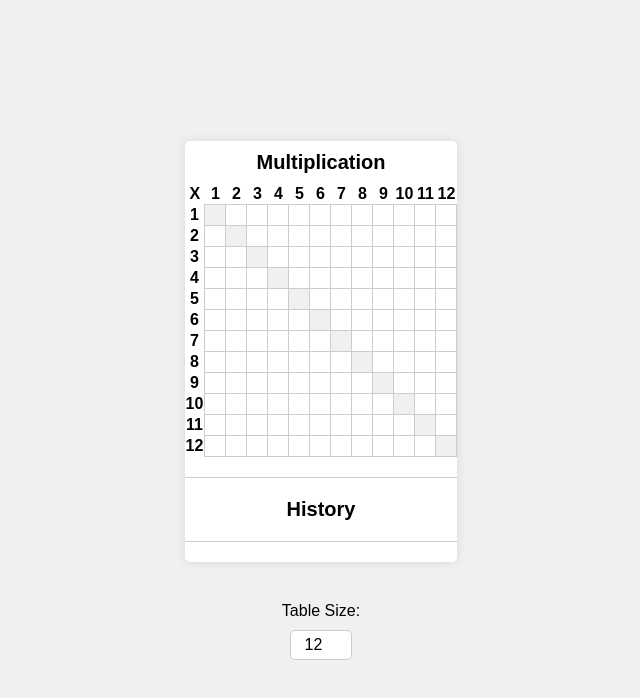
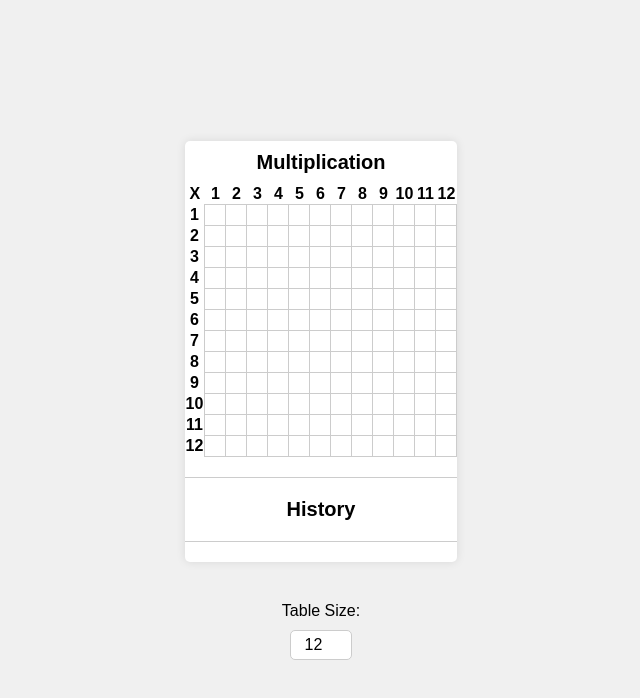
Before and after one commit to coffeemug17/UAS-Coding-Challenge-2023, a React (Create React App) app: page / in a window 1280 px wide. Shown: the top 698 px of the page, without its empty margins (319-959 px from the left). Built offline with nearby package versions, Linux system fonts and the light colour scheme.

Commit message:
Final commit

```diff
--- a/src/App/App.css
+++ b/src/App/App.css
@@ -82,57 +82,6 @@ input[type="number"] {
   text-align: center;
 }
 
-/* Multiplication Table */
-.multiplication-table {
-  margin: 20px;
-  overflow: auto;
-}
-
-table {
-  border-collapse: collapse;
-  width: 100%;
-}
-
-td {
-  padding: 10px;
-  text-align: center;
-  border: 1px solid #ccc;
-  cursor: pointer;
-  user-select: none;
-  transition: background-color 0.2s;
-}
-
-td.highlight {
-  background-color: #f0f0f0;
-}
-
-/* History Panel */
-.history-panel {
-  margin: 20px;
-  padding: 10px;
-  border: 1px solid #ccc;
-  border-radius: 5px;
-  width: 100%;
-  max-height: 300px;
-  overflow-y: auto;
-}
-
-h2 {
-  font-size: 20px;
-  margin: 10px 0;
-}
-
-ul {
-  list-style-type: none;
-  padding: 0;
-  margin: 0;
-}
-
-li {
-  font-size: 16px;
-  margin-bottom: 5px;
-}
-
 /* Hover effect for cells */
 td:hover {
   background-color: #e0e0e0;
--- a/src/Components/HistoryPanel/HistoryPanel.css
+++ b/src/Components/HistoryPanel/HistoryPanel.css
@@ -0,0 +1,25 @@
+.history-panel {
+    margin: 20px;
+    padding: 10px;
+    border: 1px solid #ccc;
+    border-radius: 5px;
+    width: 100%;
+    max-height: 300px;
+    overflow-y: auto;
+  }
+
+  h2 {
+    font-size: 20px;
+    margin: 10px 0;
+  }
+
+  ul {
+    list-style-type: none;
+    padding: 0;
+    margin: 0;
+  }
+
+  li {
+    font-size: 16px;
+    margin-bottom: 5px;
+  }
--- a/src/Components/MultiplicationPanel/MultiplicationPanel.css
+++ b/src/Components/MultiplicationPanel/MultiplicationPanel.css
@@ -0,0 +1,22 @@
+.multiplication-table {
+    margin: 20px;
+    overflow: auto;
+  }
+
+  table {
+    border-collapse: collapse;
+    width: 100%;
+  }
+
+  td {
+    padding: 10px;
+    text-align: center;
+    border: 1px solid #ccc;
+    cursor: pointer;
+    user-select: none;
+    transition: background-color 0.2s;
+  }
+
+  td.highlight {
+    background-color: #f0f0f0;
+  }
--- a/src/Components/MultiplicationPanel/MultiplicationPanel.jsx
+++ b/src/Components/MultiplicationPanel/MultiplicationPanel.jsx
@@ -3,10 +3,14 @@ import "./MultiplicationPanel.css";
 
 export default function MultiplicationPanel({ size, history, setHistory }) {
     const [currProd, setCurrProd] = useState(null);
+    const [selected, setSelected] = useState(null);
 
     const handleClick = (row, col) => {
-        const product = row * col;
+        const product = (row + 1) * (col + 1);
         setCurrProd(product);
+        setSelected({ row, col, product });
+        row = row + 1;
+        col = col + 1;
 
         //  Add the product to the history if it's not already there
         if (!history.some((prod) => prod.row === row && prod.col === col)) {
@@ -33,10 +37,10 @@ export default function MultiplicationPanel({ size, history, setHistory }) {
                             <th>{row + 1}</th>
                             {Array.from({ length: size }).map((_, col) => (
                                 <td key={col}
-                                    className={row === col ? 'highlight' : ''}
-                                    onClick={() => handleClick(row + 1, col + 1)}
+                                    className={selected?.row === row && selected?.col === col ? 'highlight' : ''}
+                                    onClick={() => handleClick(row, col)}
                                 >
-                                    {currProd}
+                                    {selected?.row === row && selected?.col === col ? selected?.product : ""}
                                 </td>
                             ))}
                         </tr>
```
